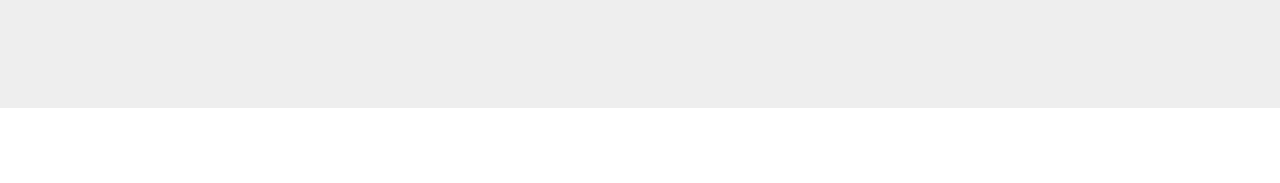
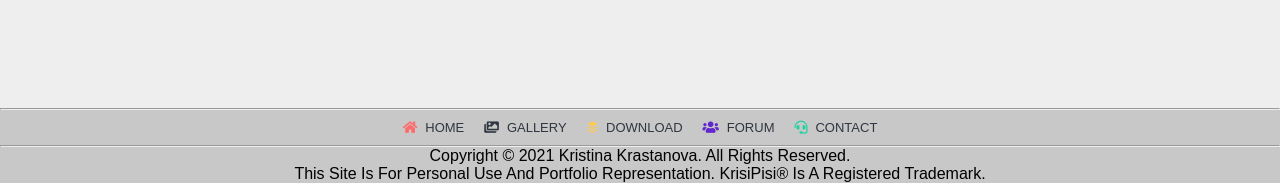
Before and after one commit to Xpucmemo/Krisi_Pisi, a website: page gallery.html in a window 1280 px wide. Shown: the part 1974-2157 px from the top of the page. Before the commit the page ends 2082 px from the top, so only its background shows below. Drawn offline with nearby package versions, Linux system fonts and the light colour scheme.

Commit message:
Added footer

```diff
--- a/Navigation/nav-style.css
+++ b/css/nav-style.css
@@ -3,6 +3,10 @@
   padding: 0;
   text-decoration: none;
   font-family: "Open Sans", sans-serif;
+  /* background: #eee; */
+}
+body{
+  background: #eee;
 }
 
 nav header {
@@ -18,7 +22,7 @@ nav .inner-width {
 
 nav .logo {
   float: left;
-  padding: 20px 0;
+  padding: 18px 0;
 }
 
 nav .logo img {
@@ -96,6 +100,49 @@ nav .logo img {
   cursor: pointer;
 }
 
+/* Footer */
+
+.footer {
+  background:rgb(200, 200, 200);
+  text-align: center;
+}
+
+.sitemap {
+  vertical-align: top;
+  display: inline-block;
+}
+
+.sitemap li{
+  float:left;
+  list-style: none;
+}
+
+.sitemap a {
+  /* margin-left: 10px; */
+  color: #2f3640;
+  text-transform: uppercase;
+  font-size: small;
+  padding: 10px 10px;
+  border-radius: 4px;
+  transition: 0.3s linear;
+  display: block;
+}
+
+footer .margins {
+  margin-left: 7%;
+  margin-right: 7%;
+}
+
+.sitemap a:hover {
+  background: #eee;
+  color: #2f3640;
+}
+
+.sitemap i {
+  margin-right: 8px;
+  font-size: small;
+}
+
 @media screen and (max-width: 800px) {
   .menu-toggle-btn {
     display: block !important;
@@ -140,4 +187,15 @@ nav .logo img {
   .navigation-menu.active {
     display: block;
   }
+
+  .sitemap a{
+    line-height: 0;
+    font-size: 0;
+    /* color: transparent; */
+    /* padding: 1vw; */
+ }
+ .sitemap i {
+   margin-right: 0;
+   font-size: x-large;
+ }
 }
--- a/gallery.html
+++ b/gallery.html
@@ -12,7 +12,7 @@
     <script src="https://cdnjs.cloudflare.com/ajax/libs/magnific-popup.js/1.1.0/jquery.magnific-popup.min.js"></script>
 
     <!-- Custom CSS -->
-    <link rel="stylesheet" href="./Navigation/nav-style.css" />
+    <link rel="stylesheet" href="./css/nav-style.css" />
     <link rel="stylesheet" href="./css/gallery-style.css">
 
     <!-- Custom JS -->
@@ -117,7 +117,32 @@
         </div>
     </div>
 
-    <footer></footer>
+    <footer class="footer">
+        <hr>
+        <div class="sitemap margins">
+            <ul class="#">
+                <li>
+                    <a href="./index.html"><i class="fas fa-home home"></i>Home</a>
+                </li>
+                <li>
+                    <a href="./gallery.html"><i class="fas fa-images"></i>Gallery</a>
+                </li>
+                <li>
+                    <a href="./download.html"><i class="fab fa-buffer works"></i>Download</a>
+                </li>
+                <li>
+                    <a href="./forum.html"><i class="fas fa-users team"></i>Forum</a>
+                </li>
+                <li>
+                    <a href="#"><i class="fas fa-headset contact"></i>Contact</a>
+                </li>
+            </ul>
+        </div>
+        <hr>
+        <div class="margins">Copyright © 2021 Kristina Krastanova. All Rights Reserved.</div>
+        <div class="margins">This site is for personal use and portfolio representation. KrisiPisi® is a registered
+            trademark.</div>
+    </footer>
 </body>
 
 </html>
```
Also changed, not shown: download.html (+32 -5 lines), forum.html (+27 -2 lines), index.html (+27 -3 lines), Retired_Reusable_Pages/nav.html (renamed from Navigation/nav.html). Lines whose indentation alone changed are shown as unchanged.
